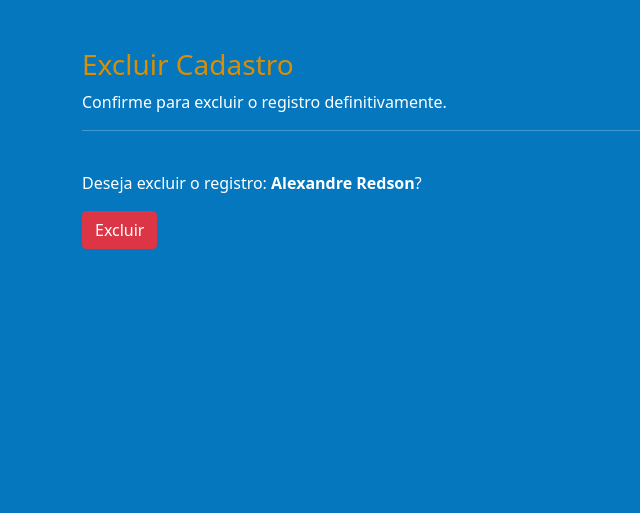
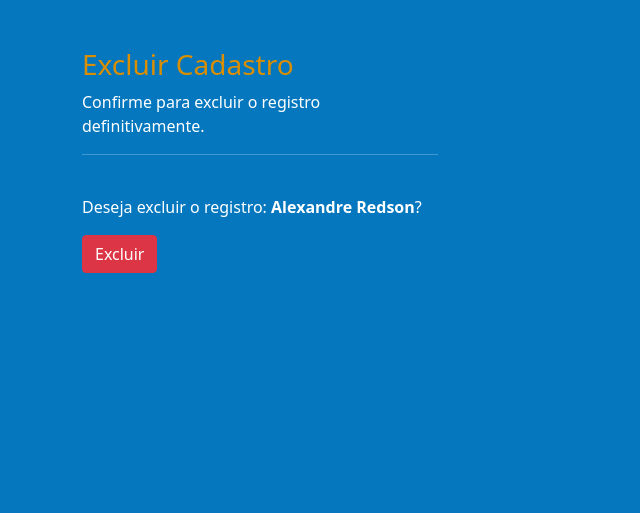
Before and after one commit to Joey-Resende/PetVet, a Django app: page /core/vet_delete/9 in a window 1280 px wide. Shown: the part 66-579 px from the top of the page, without its empty margins (0-640 px from the left). Run offline with Django 4.2, Linux system fonts and the light colour scheme; a user stored in the database is signed in; data comes from the database, SQL or seed files in the repository; both versions use the stored data as it was after the commit; some libraries are stand-ins or nearby versions.

Commit message:
Ajustando o form delete

```diff
--- a/PetVet/core/templates/core/form_delete.html
+++ b/PetVet/core/templates/core/form_delete.html
@@ -6,6 +6,8 @@
 {% endblock %}
 
 {%block content%}
+<div class="row">
+    <div class="col-md-4 mx-left">
         <h3>Excluir Cadastro</h3>
         <p>Confirme para excluir o registro definitivamente.</p><hr><br>
 
@@ -19,6 +21,7 @@
             {{ form.as_p }}
 
             <button type="submit" class="btn btn-danger">Excluir</button>
-
         </form>
+    </div>
+</div>
 {% endblock %}
--- a/PetVet/core/templates/core/index.html
+++ b/PetVet/core/templates/core/index.html
@@ -36,7 +36,7 @@
 
 <h3>
   <i class="fa fa-exclamation" aria-hidden="true"></i>
-  Antes de ter acesso ao sistema e necessário fazer login.
+  Para ter acesso ao sistema e necessário fazer login.
 </h3>
 
 {% endblock %}
```
Also changed, not shown: PetVet/db.sqlite3. Lines whose indentation alone changed are shown as unchanged.
